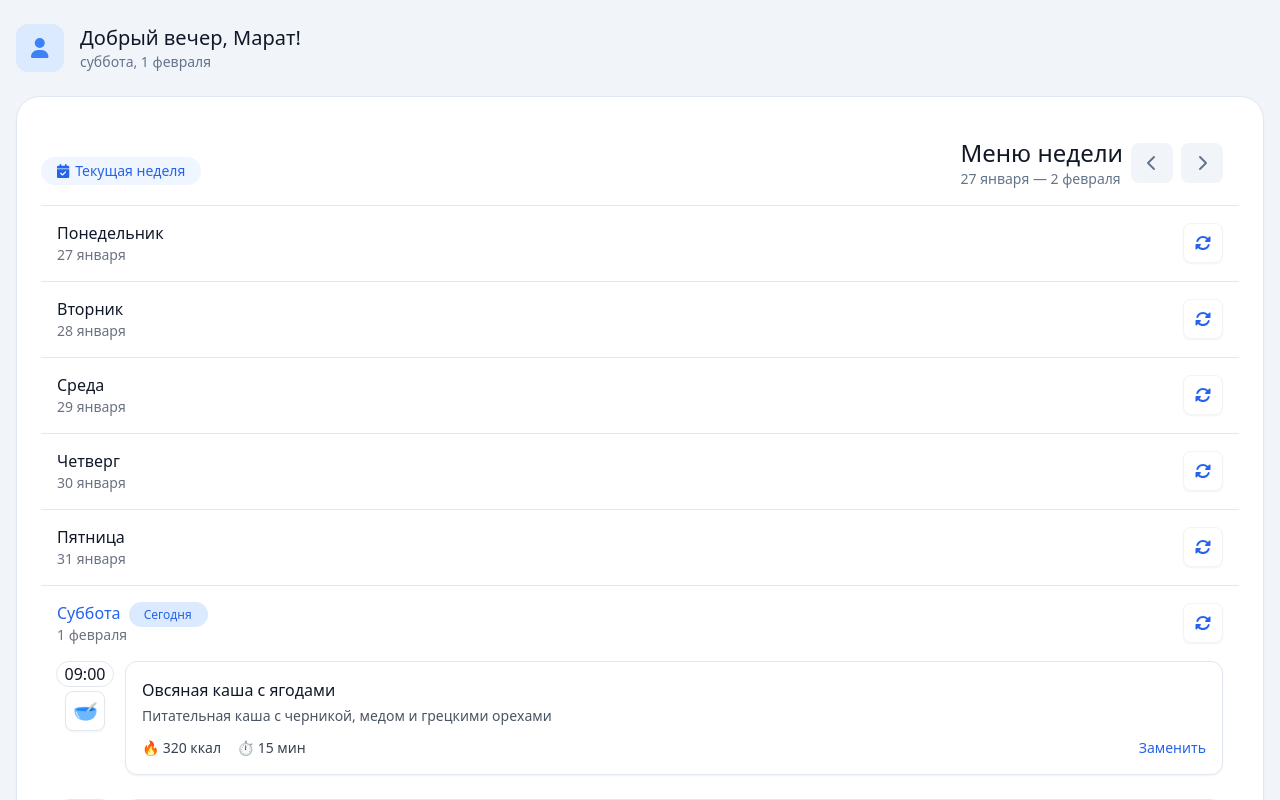
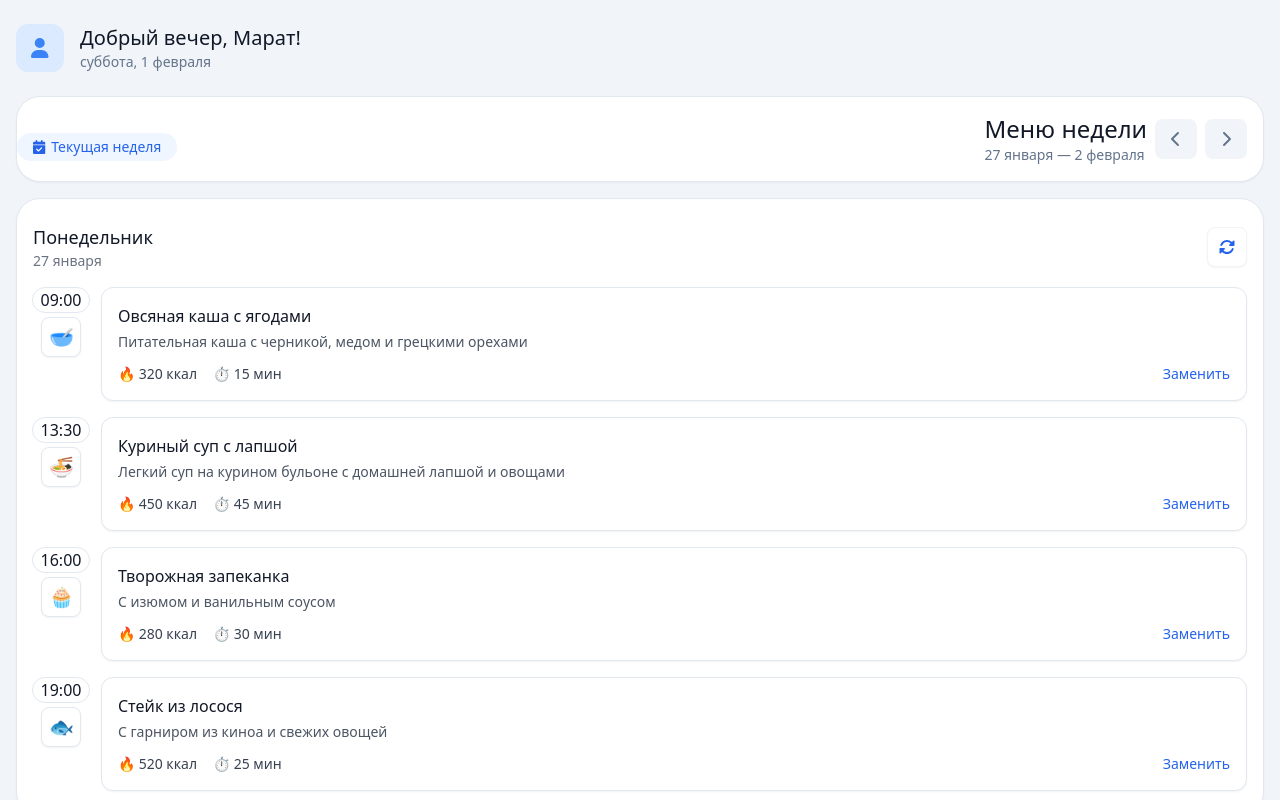
Before and after one commit to ramazanov-ma/chief, a Nuxt app: page /menu in a window 1280 px wide. Shown: the top 800 px of the page. Built offline with nearby package versions, Linux system fonts and the light colour scheme.

Commit message:
Refactor WeeklyMenu component for improved layout, styling, and readability

```diff
--- a/components/WeeklyMenu.vue
+++ b/components/WeeklyMenu.vue
@@ -1,9 +1,7 @@
 <template>
-	<div class="bg-white rounded-3xl sm:p-6 shadow-sm border border-slate-200">
+	<div>
 		<!-- Адаптивный заголовок -->
-		<div
-			class="sm:flex sm:items-center sm:justify-between"
-		>
+		<div class="sm:flex sm:items-center sm:justify-between border border-slate-200 bg-white rounded-3xl shadow-sm">
 			<div class="pt-4 flex justify-center items-center">
 				<div class="flex items-center text-sm px-4 py-1 bg-blue-50 text-blue-600 font-normal rounded-full">
 					<font-awesome-icon icon="calendar-check" class="mr-1.5"/>
@@ -56,23 +54,18 @@
 		</div>
 
 		<!-- Дни недели -->
-		<div class="">
-			<div v-for="day in weekDays" :key="day.name" class="relative p-4">
-				<!-- Разделитель между днями -->
-				<div class="absolute left-0 right-0 -top-4 h-px bg-slate-200 transform translate-y-4"></div>
-
+		<div v-for="day in weekDays" :key="day.name"
+		     class="relative py-6 px-4 mt-4 bg-white border rounded-3xl shadow-sm"
+		     :class="{ 'border-blue-500': day.isToday, 'border-slate-200': !day.isToday }">
 			<!-- День недели -->
 			<div class="transition-colors">
 				<div class="flex items-start space-x-4">
 					<!-- Контент дня -->
 					<div class="flex-1 min-w-0">
 						<div class="flex items-center justify-between">
-								<h3
-									class="text-base font-medium"
-									:class="{ 'text-blue-600': day.isToday, 'text-gray-900': !day.isToday }"
-								>
+							<h3 :class="{ 'text-blue-600': day.isToday, 'text-gray-900': !day.isToday }">
 									<span class="block">
-										<span class="text-md">{{ day.name }}</span>
+										<span class="font-medium text-lg">{{ day.name }}</span>
 										<span
 											v-if="day.isToday"
 											class="pl-3 pr-4 py-1 bg-blue-100 rounded-full text-blue-600 text-xs font-normal text-center ml-2"
@@ -101,9 +94,7 @@
 						<div class="space-y-4 mt-4" v-if="day.meals.length">
 							<div class="relative">
 								<div class="absolute left-[1.65rem] top-0 bottom-0 w-px"></div>
-
-
-									<div class="space-y-6">
+								<div class="space-y-4">
 									<div
 										v-for="meal in day.meals"
 										:key="meal.id"
@@ -157,7 +148,6 @@
 															>
 																Заменить
 															</button>
-															</div>
 														</div>
 													</div>
 												</div>
@@ -267,7 +257,7 @@ const weekDays = computed(() => {
 			date: formatDate(date), // Например: "1 февраля"
 			isToday: isToday,
 			isLast: index === days.length - 1,
-			meals: isToday ? exampleMeals : []
+			meals: exampleMeals
 		};
 	});
 });
```
Lines whose indentation alone changed are shown as unchanged.
